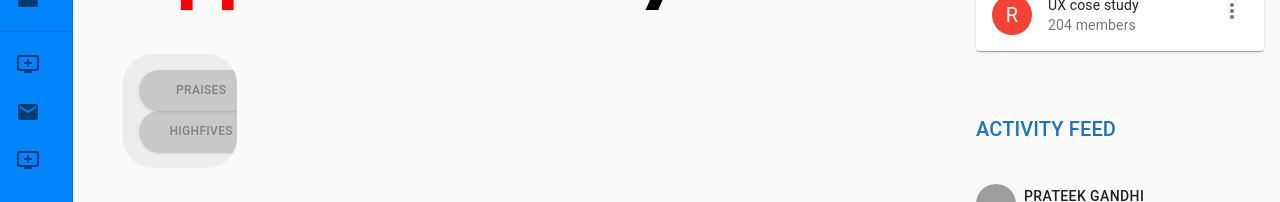
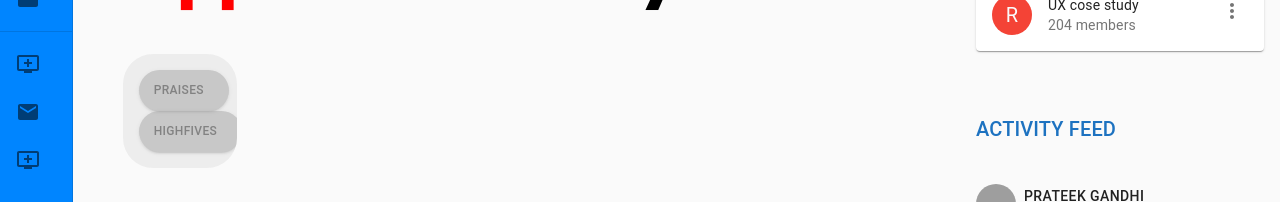
Before and after one commit to shreyaag770/Appreciation, a React (Create React App) app in the folder client/: page / in a window 1280 px wide. Shown: the part 242-444 px from the top of the page. Built offline with nearby package versions, Linux system fonts and the light colour scheme; no server answers; grey boxes are pictures that could not be loaded.

Commit message:
Update buttons.js

```diff
--- a/client/src/Main/buttons.js
+++ b/client/src/Main/buttons.js
@@ -8,7 +8,7 @@ import { Link } from "react-router-dom";
 
 const useStyles = makeStyles((theme) => ({
   margin: {
-    width: 155,
+
     height: 41,
     boxShadow: "2px",
     borderRadius: 30,
@@ -41,7 +41,7 @@ const useStyles = makeStyles((theme) => ({
     display: "flex",
   },
   extrathree: {
-    margin: "15px",
+    margin: "5px",
   },
 }));
 
@@ -57,7 +57,7 @@ const Buttons = (props) => {
               <Link to={`/praise/${props.id}`}>
                 <Button
                   variant="contained"
-                  size="medium"
+                  size="small"
                   color="primary"
                   className={classes.margin}
                 >
@@ -74,7 +74,7 @@ const Buttons = (props) => {
               <Link to={`/highfive/${props.id}`}>
                 <Button
                   variant="contained"
-                  size="medium"
+                  size="small"
                   color="primary"
                   className={classes.margin}
                 >
```
